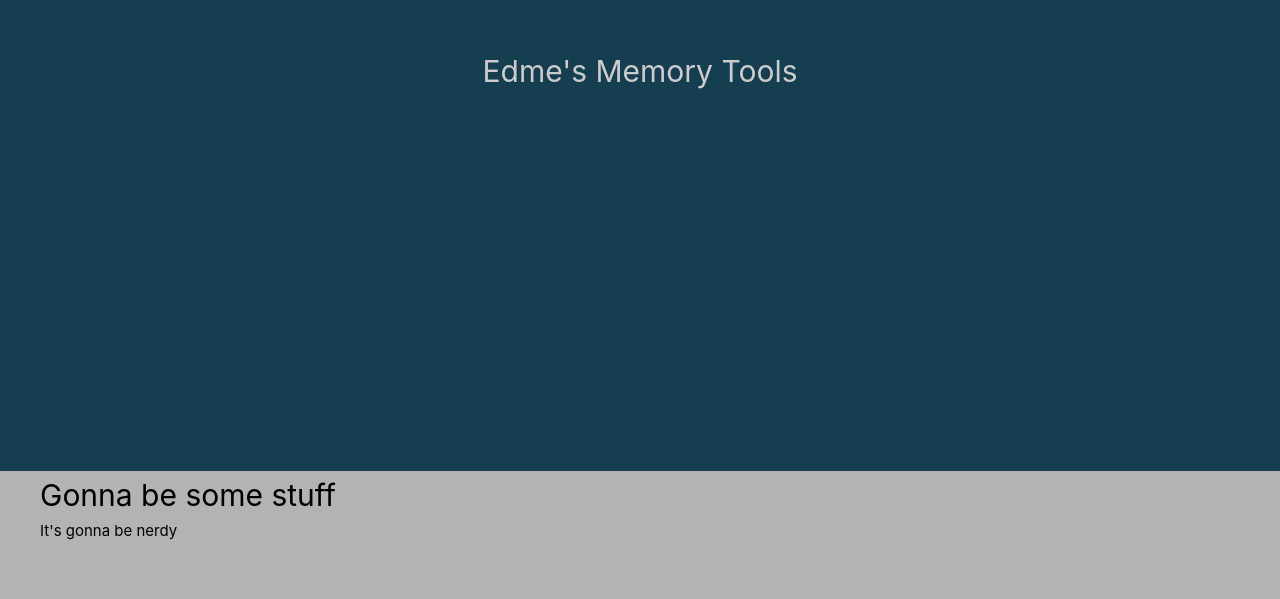
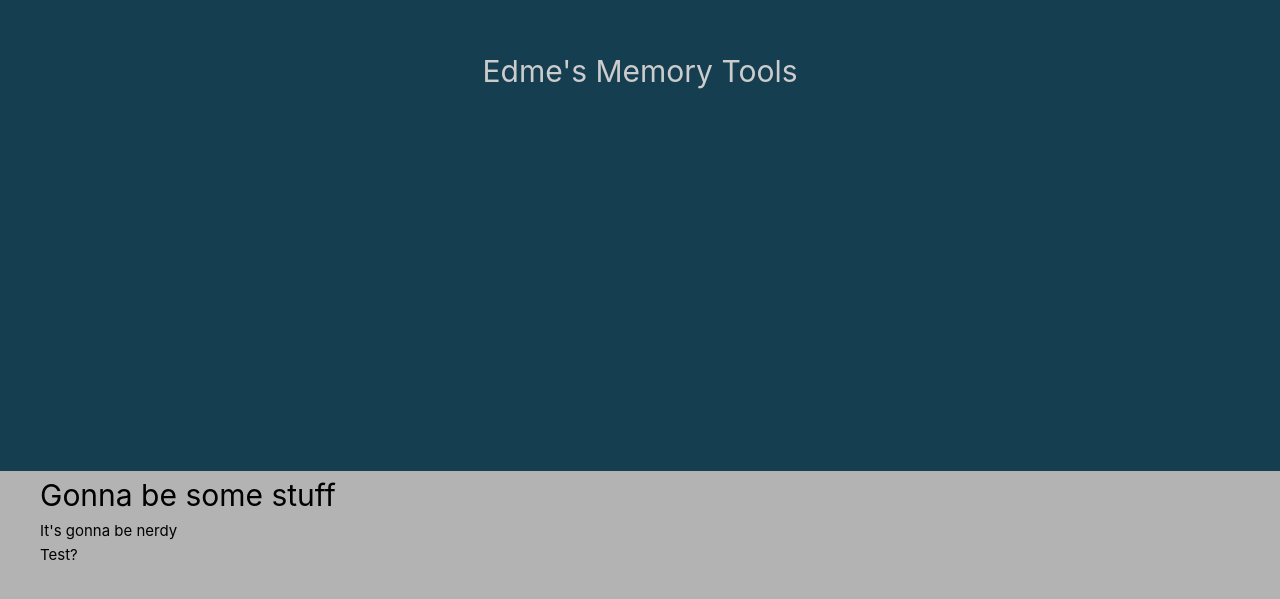
Before and after one commit to edamamev/memory, a Vue app: page / in a window 1280 px wide. Shown: the part 329-928 px from the top of the page. Built offline with nearby package versions, Linux system fonts and the light colour scheme.

Commit message:
test: wtf is with branches

```diff
--- a/src/App.vue
+++ b/src/App.vue
@@ -11,6 +11,7 @@
       <div class="ml-10">
         <h1>Gonna be some stuff</h1>
         <p>It's gonna be nerdy</p>
+        <p>Test?</p>
       </div>
     </div>
   </div>
```
